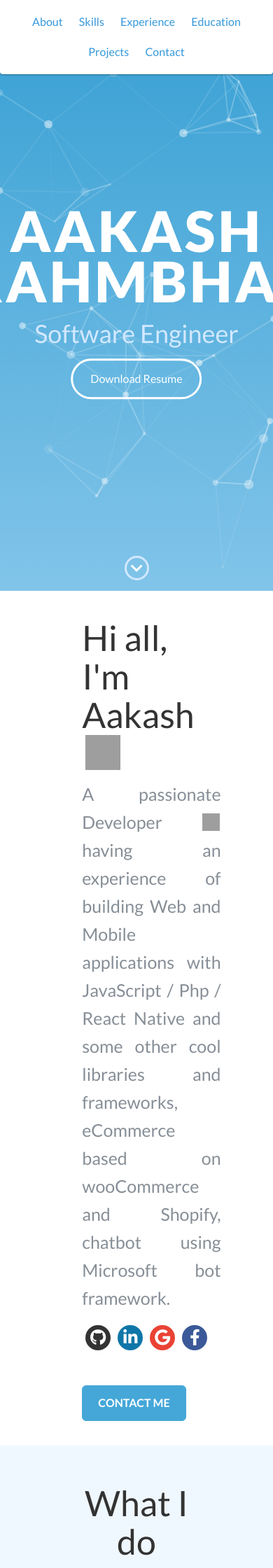
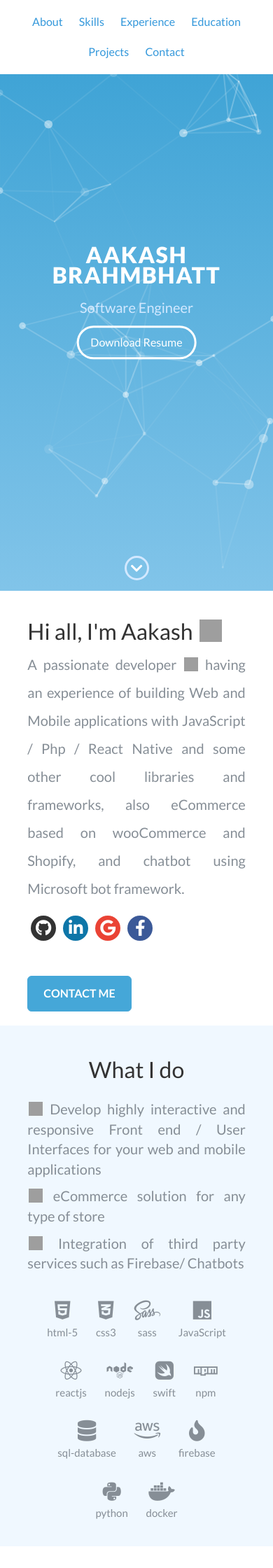
Before and after one commit to akash-2020/devportfolio, a PHP site: page / in a window 390 px wide; the page is wider, and only the part inside the window is pictured. Shown: the top 2240 px of that part at 70% size. Run offline with PHP 8.4, Linux system fonts and the light colour scheme; some libraries are stand-ins or nearby versions; grey boxes are pictures that could not be loaded.

Commit message:
Responsive Changes

```diff
--- a/css/style.css
+++ b/css/style.css
@@ -91,6 +91,19 @@ header a:hover {
 header a:focus {
   color: #3498db;
   text-decoration: none;
+}
+#mobile-menu-open {
+  display: none;
+  cursor: pointer;
+  position: fixed;
+  right: 15px;
+  top: 10px;
+  color: #3498db;
+  font-size: 1.5em;
+  z-index: 20;
+  padding: 0 7px;
+  border-radius: 4px;
+  background: #fff;
 }
 /******************************************my-name div css***************************************/
 #particles-js {
@@ -554,10 +567,79 @@ header a:focus {
   background-color: #45a7d8;
   padding: 10px;
 }
-/* -- responsive -- */
+/* ----------------------------------------- responsive -------------------------------------------- */
 /* Mobile first queries */
 /* Larger than mobile */
-@media (min-width: 400px) {
+@media screen and (max-width: 400px) {
+  /* #mobile-menu-open,
+  #mobile-menu-close {
+    display: block;
+  } */
+  #menu {
+    height: 100%;
+    overflow-y: auto;
+    box-shadow: none;
+    border-radius: 0;
+    width: 100%;
+  }
+  /* #menu li {
+    display: block;
+    margin-bottom: 10px;
+  } */
+  .my-name h1 {
+    font-size: 2em;
+  }
+  .my-name h2 {
+    font-size: 1.25em;
+  }
+  .btn-rounded-white {
+    padding: 10px 17px;
+  }
+  .greet-main {
+    width: 85%;
+  }
+  .greeting-text {
+    font-size: 2em;
+  }
+
+  .greeting-text-p {
+    font-size: 1.25em;
+  }
+  .software-skill-inline {
+    padding: 6px 10px;
+  }
+  .software-skill-inline > i {
+    font-size: 1em;
+  }
+  .whatIdo-text {
+    margin-top: 25px !important;
+  }
+  .greeting-main > * {
+    margin-bottom: 0px;
+  }
+  .repo-cards-div-main {
+    grid-template-columns: repeat(auto-fit, minmax(100%, 1fr));
+  }
+  .repo-name {
+    font-size: 1.25em;
+  }
+  #opensource {
+    margin-bottom: 36px;
+  }
+  .project-title {
+    font-size: 2em;
+  }
+  .prof-title {
+    font-size: 2em;
+  }
+  #contact .row {
+    margin-left: 0px;
+    margin-right: 0px;
+  }
+  .subTitle,
+  .bio-text {
+    font-size: 1.25em;
+  }
 }
 /* Larger than phablet */
 @media (min-width: 550px) {
--- a/index.html
+++ b/index.html
@@ -35,10 +35,11 @@
     />
 
     <script src="https://ajax.googleapis.com/ajax/libs/jquery/1.12.2/jquery.min.js"></script>
+
+    <script src="js/owl.carousel.min.js"></script>
+    <script src="js/main.js"></script>
     <link rel="stylesheet" href="css/owl.carousel.min.css" />
     <link rel="stylesheet" href="css/style.css" />
-    <script src="js/owl.carousel.min.js"></script>
-    <script src="js/main.js"></script>
   </head>
   <body>
     <!-- <div class="owl-carousel">
@@ -135,7 +136,7 @@
               /></span>
             </h1>
             <p class="greeting-text-p subTitle">
-              A passionate Developer
+              A passionate developer
               <img
                 alt="🚀"
                 draggable="false"
@@ -149,8 +150,8 @@
               />
               having an experience of building Web and Mobile applications with
               JavaScript / Php / React Native and some other cool libraries and
-              frameworks, eCommerce based on wooCommerce and Shopify, chatbot
-              using Microsoft bot framework.
+              frameworks, also eCommerce based on wooCommerce and Shopify, and
+              chatbot using Microsoft bot framework.
             </p>
             <div class="social-media-div">
               <a href="#" class="icon-button github" target="_blank"
@@ -778,5 +779,7 @@
     <!-- Particles.js -->
     <script src="https://cdn.jsdelivr.net/npm/particles.js@2.0.0/particles.min.js"></script>
     <script src="js/particles.js"></script>
+    <script src="https://ajax.googleapis.com/ajax/libs/jquery/1.12.4/jquery.min.js"></script>
+    <script src="js/scripts.min.js"></script>
   </body>
 </html>
```
Also changed, not shown: js/script.main.js (added, +58 -0 lines), README.md (deleted).
